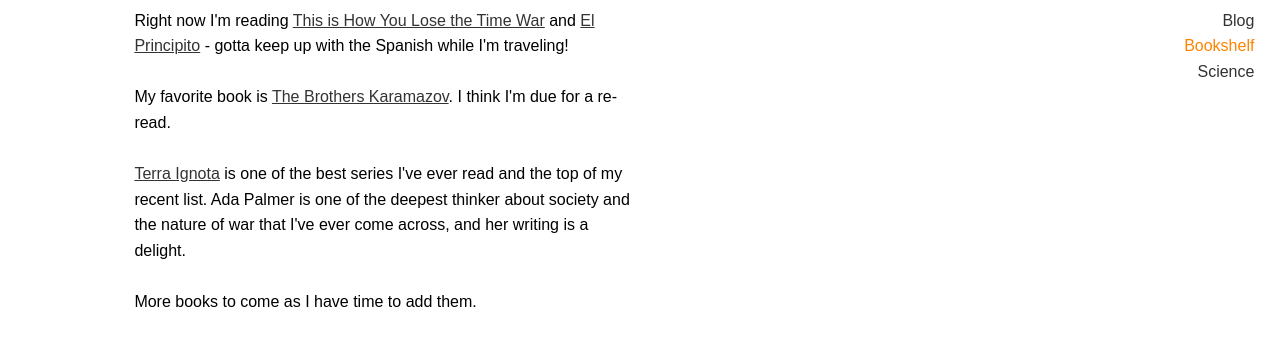
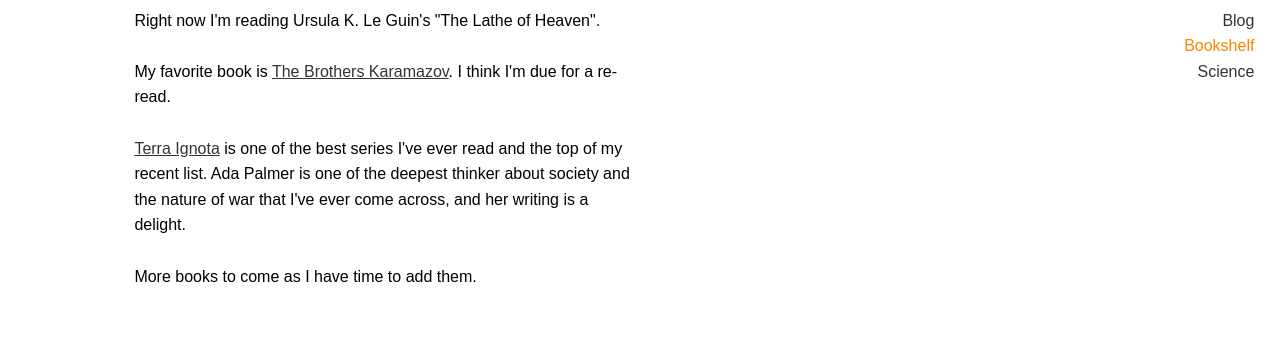
Before and after one commit to petercj/petercj.github.io, a plain HTML site: page bookshelf.html in a window 1280 px wide. Shown: the part 85-430 px from the top of the page. Drawn offline with Linux system fonts and the light colour scheme.

Commit message:
Update bookshelf.html
Currently reading The Lathe of Heaven

```diff
--- a/bookshelf.html
+++ b/bookshelf.html
@@ -25,7 +25,7 @@
 
     <h1>Bookshelf</h1>
     <p>
-        Right now I'm reading <a href="https://www.amazon.com/This-How-You-Lose-Time-ebook/dp/B07MNG496J"> This is How You Lose the Time War</a> and <a href="https://www.amazon.com/El-Principito-Spanish-Antoine-Saint-Exupéry-ebook/dp/B06XSRWN5P">El Principito</a> - gotta keep up with the Spanish while I'm traveling!
+        Right now I'm reading Ursula K. Le Guin's "The Lathe of Heaven".
 
         <br>
         <br>
```
